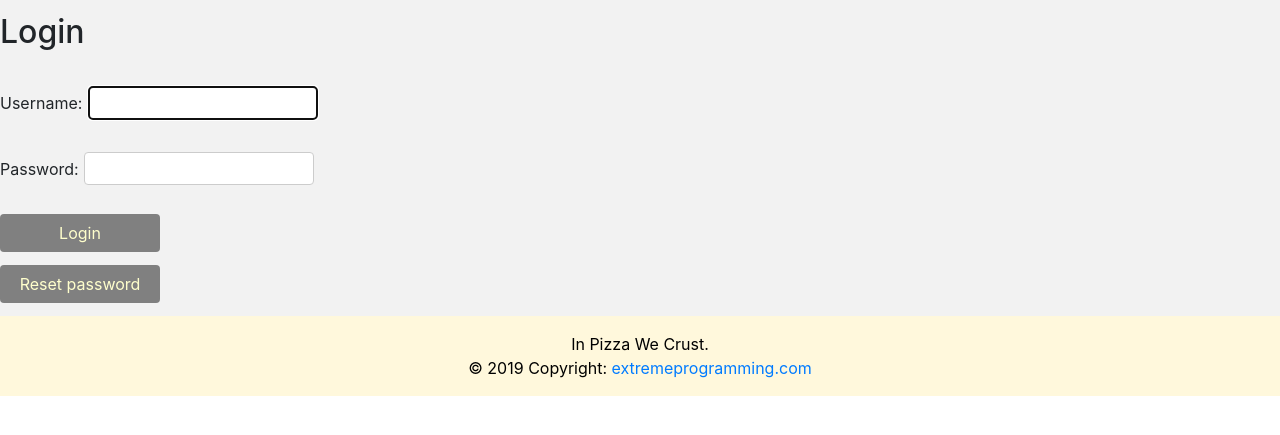
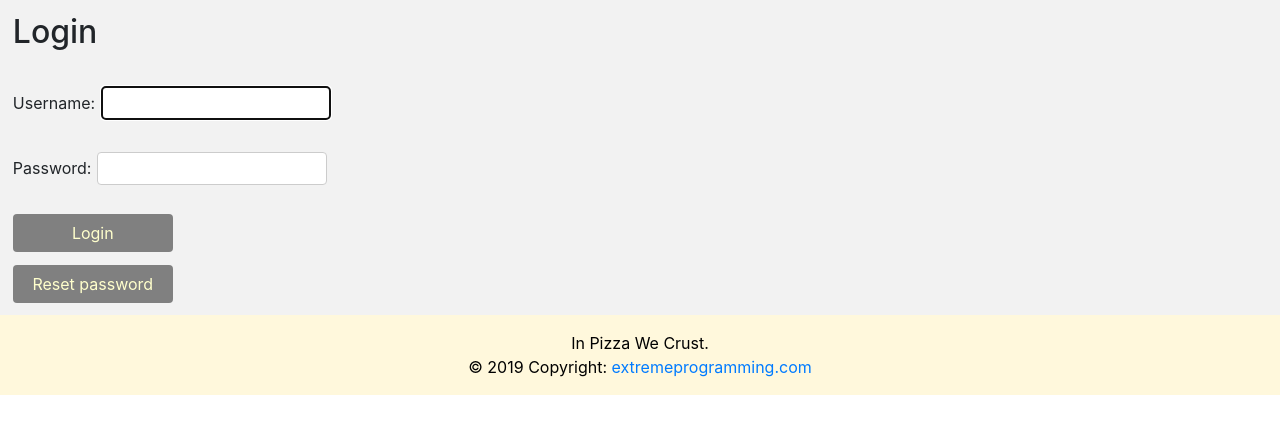
Before and after one commit to thejungwon/docker-webapp-django, a Django app: page /en/login/ in a window 1280 px wide. Shown: the part 80-515 px from the top of the page. Run offline with Django 3.2, Linux system fonts and the light colour scheme; parts of the project's set-up code (start-up, migrations or seed data) failed here and were passed over; some libraries are stand-ins or nearby versions.

Commit message:
Update login.css

```diff
--- a/src/static/css/login.css
+++ b/src/static/css/login.css
@@ -25,6 +25,11 @@ main {
 h2 {
 	padding-bottom: 2%;
 	padding-top : 1%;
+	margin-left: 1%;
+}
+
+p {
+	margin-left: 1%;
 }
 
 button[type=submit] {
@@ -35,6 +40,7 @@ button[type=submit] {
   border: none;
   border-radius: 4px;
   cursor: pointer;
+  margin-left: 1%;
 }
 
 button[type=submit]:hover {
@@ -42,6 +48,7 @@ button[type=submit]:hover {
 }
 
 input[type=submit] {
+  margin-left: 1%;
   width: 160px;
   background-color: #808080;
   color: #ffffcc;
```
